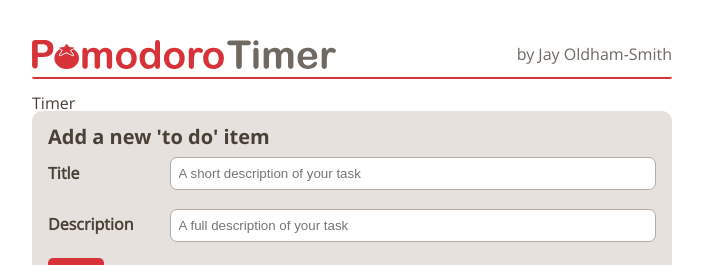
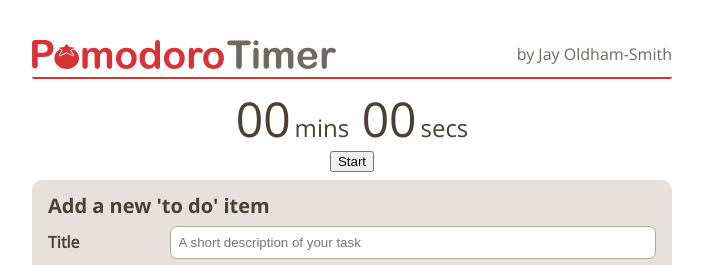
Before and after one commit to Jay-OS/Pomodoro, a React app: page / in a window 1280 px wide. Shown: the top 265 px of the page, without its empty margins (288-991 px from the left). Built offline with nearby package versions, Linux system fonts and the light colour scheme; no server answers.

Commit message:
Display timer

```diff
--- a/src/components/molecules/Timer/Timer.tsx
+++ b/src/components/molecules/Timer/Timer.tsx
@@ -1,7 +1,36 @@
 import React from 'react';
+import { css } from 'aphrodite/no-important';
 
-const Timer = () => {
-    return <div>Timer</div>;
+import timerStyles from './TimerStyles';
+
+import { millisecondsToMinutesAndSecondsString } from '../../../utils/time';
+
+import { ICurrentTimerState } from '../../../domain/entities/timer';
+
+interface ITimer {
+    currentTimer: ICurrentTimerState,
+    toggleTimerPause: () => void,
+    startTimer: () => void,
+};
+
+const Timer = ({ currentTimer, toggleTimerPause, startTimer }: ITimer) => {
+    const timerRemainingMS = currentTimer.totalTimeMS - currentTimer.ellapsedMS;
+    const timeRemaining = millisecondsToMinutesAndSecondsString(timerRemainingMS);
+
+    return (
+        <div className={css(timerStyles.timerContainer)}>
+            <span className={css(timerStyles.timerContainerItem, timerStyles.timerDisplay)}>
+                <span className={css(timerStyles.timerDisplayValues)}>{timeRemaining.minutes}</span>mins &nbsp;
+                <span className={css(timerStyles.timerDisplayValues)}>{timeRemaining.seconds}</span>secs
+            </span>
+            <span className={css(timerStyles.timerContainerItem)}>
+                {!currentTimer.hasStarted &&
+                    <button onClick={startTimer}>Start</button>}
+                {currentTimer.hasStarted &&
+                    <button onClick={toggleTimerPause}>{currentTimer.isPaused ? 'Unpause' : 'Pause'}</button>}
+            </span>
+        </div>
+    );
 }
 
 export default Timer;
--- /dev/null
+++ b/src/components/molecules/Timer/TimerStyles.ts
@@ -0,0 +1,23 @@
+import { StyleSheet } from 'aphrodite/no-important';
+
+import { styleMapProperties } from '../../../theme/styles/objectMaps';
+
+const timerStyles: styleMapProperties = {
+    timerContainer: {
+        display: 'flex',
+        flexDirection: 'column',
+    },
+    timerContainerItem: {
+        margin: '0 0 0.5rem',
+        textAlign: 'center',
+    },
+    timerDisplay: {
+        fontSize: '1.5rem',
+    },
+    timerDisplayValues: {
+        fontSize: '3rem',
+        margin: '0 0.25rem 0 0'
+    },
+};
+
+export default StyleSheet.create(timerStyles);
--- a/src/components/molecules/Timer/index.ts
+++ /dev/null
@@ -1,2 +0,0 @@
-import Timer from './Timer';
-export default Timer;
--- /dev/null
+++ b/src/components/molecules/Timer/index.tsx
@@ -0,0 +1,19 @@
+import React, { useContext } from 'react';
+
+import TimerContext from '../../../domain/contexts/timerState';
+
+import Timer from './Timer';
+
+const TimerController = () => {
+    const timerState = useContext(TimerContext);
+
+    return (
+        <Timer
+            currentTimer={timerState.currentTimer}
+            toggleTimerPause={timerState.toggleTimerPause}
+            startTimer={timerState.startTimer}
+        />
+    );
+};
+
+export default TimerController;
--- /dev/null
+++ b/src/constants/config.ts
@@ -0,0 +1,5 @@
+const config = {
+    timerRefreshIntervalMS: 500,
+};
+
+export default config;
--- a/src/domain/entities/timer.ts
+++ b/src/domain/entities/timer.ts
@@ -1,25 +1,29 @@
 import { minutesToMilliseconds } from '../../utils/time';
+import config from '../../constants/config';
 
-export interface ITimerState {
+export interface ICurrentTimerState {
     ellapsedMS: number;
     totalTimeMS: number;
     endTimeMS: number;
     isPaused: boolean;
+    hasStarted: boolean;
     hasEnded: boolean;
 };
 
 interface ITimer {
-    togglePause: () => ITimerState;
-    update: () => ITimerState;
-    getCurrentState: () => ITimerState;
+    start: () => void;
+    togglePause: () => ICurrentTimerState;
+    update: () => ICurrentTimerState;
+    getCurrentState: () => ICurrentTimerState;
 };
 
 export class Timer implements ITimer {
-    private lastUpdate = 0;
-    private ellapsedMS = 0;
-    private totalTimeMS = 0;
-    private endTimeMS = 0;
-    private isPaused = true;
+    private lastUpdate: number = 0;
+    private ellapsedMS: number = 0;
+    private totalTimeMS: number = 0;
+    private endTimeMS: number = 0;
+    private isPaused: boolean = false;
+    private hasStarted: boolean = false;
 
     constructor(durationMins: number) {
         const currentTimeMS = new Date().getTime();
@@ -32,20 +36,23 @@
 
     private advanceToPresent() {
         const currentTimeMS = new Date().getTime();
-        const timeRemainingMS = this.endTimeMS >= currentTimeMS
-            ? this.endTimeMS - currentTimeMS
-            : 0;
-
         this.lastUpdate = currentTimeMS;
-        this.ellapsedMS = this.totalTimeMS - timeRemainingMS;
+        this.ellapsedMS = this.ellapsedMS + config.timerRefreshIntervalMS < this.totalTimeMS
+            ? this.ellapsedMS + config.timerRefreshIntervalMS
+            : this.totalTimeMS;
     }
 
     private maintainPause() {
-        const currentTimeMS = new Date().getTime();
-        const ellapsedTimeSinceUpdateMS = currentTimeMS - this.lastUpdate;
+        this.endTimeMS += config.timerRefreshIntervalMS;
+        this.lastUpdate = new Date().getTime();
+    }
 
-        this.endTimeMS += ellapsedTimeSinceUpdateMS;
-        this.lastUpdate = currentTimeMS;
+    start() {
+        if (!this.hasStarted) {
+            const currentTimeMS = new Date().getTime();
+            this.endTimeMS = currentTimeMS + this.totalTimeMS;
+            this.hasStarted = true;
+        }
     }
 
     update() {
@@ -64,11 +71,12 @@
     }
 
     getCurrentState() {
-        const timerState: ITimerState = {
+        const timerState: ICurrentTimerState = {
             ellapsedMS: this.ellapsedMS,
             totalTimeMS: this.totalTimeMS,
             endTimeMS: this.endTimeMS,
             isPaused: this.isPaused,
+            hasStarted: this.hasStarted,
             hasEnded: this.ellapsedMS >= this.totalTimeMS,
         };
         return timerState;
```
